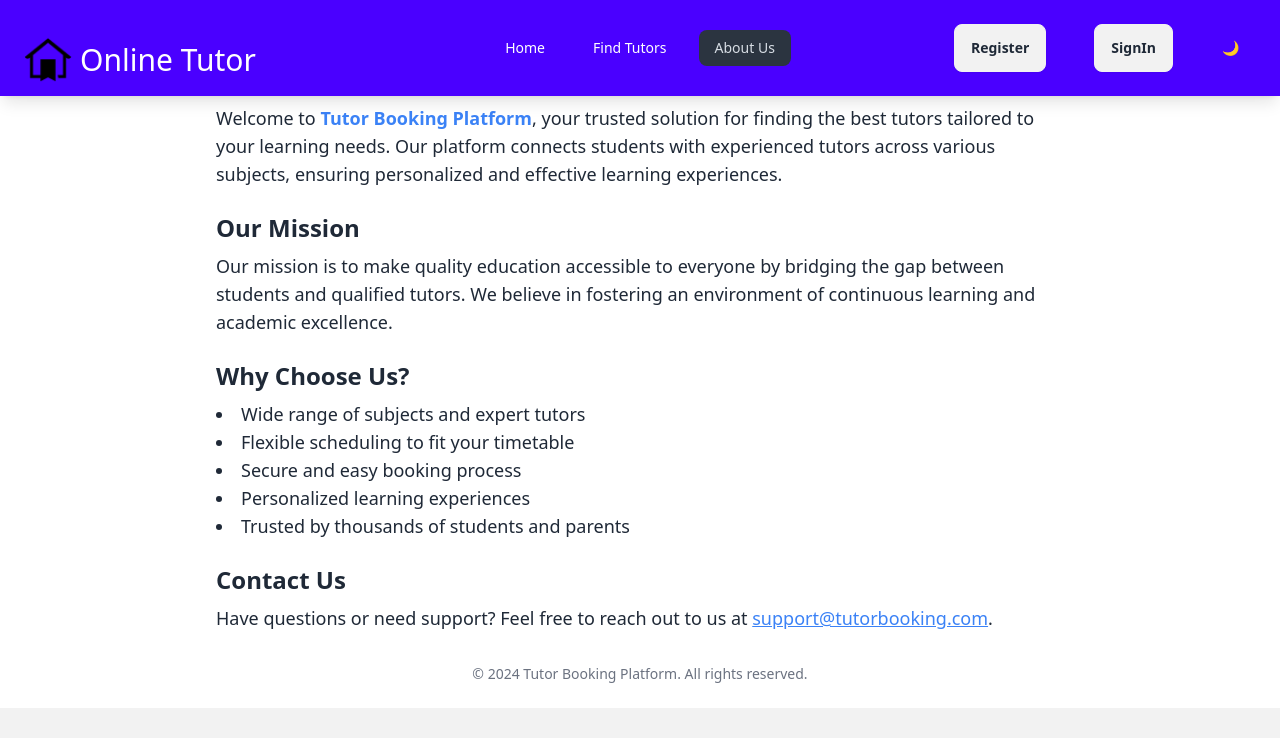
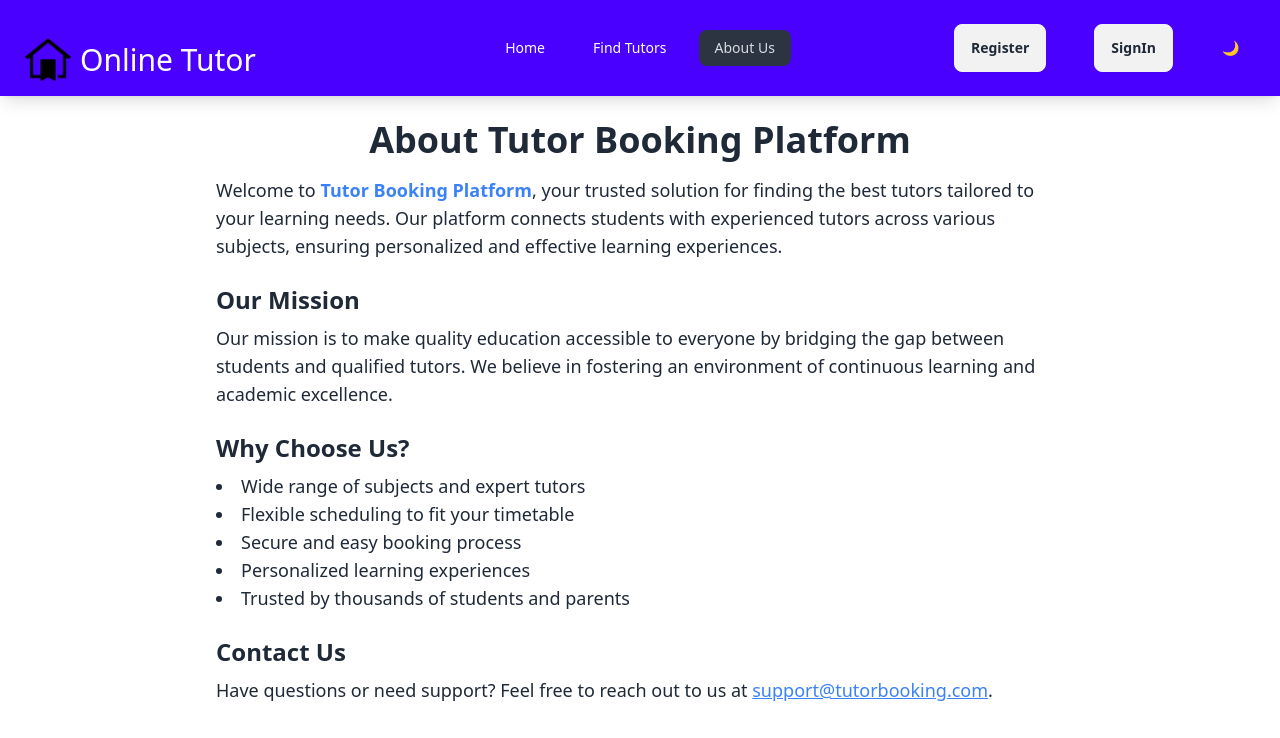
Before and after one commit to DreamerHridoy/Tutor-Booking-Platfrom, a React (Vite) app: page /about in a window 1280 px wide. Shown: the top 738 px of the page. Built offline with nearby package versions, Linux system fonts and the light colour scheme; no server answers.

Commit message:
changes done

```diff
--- a/src/pages/MyTutorials/About us/About.jsx
+++ b/src/pages/MyTutorials/About us/About.jsx
@@ -2,7 +2,7 @@ import React from "react";
 
 const About = () => {
   return (
-    <div className="max-w-4xl mt-6  mx-auto p-6 text-gray-800 dark:text-gray-200">
+    <div className="max-w-4xl mt-24  mx-auto p-6 text-gray-800 dark:text-gray-200">
       <h1 className="text-4xl font-bold mb-4 text-center">
         About Tutor Booking Platform
       </h1>
--- a/src/pages/Register/Register.jsx
+++ b/src/pages/Register/Register.jsx
@@ -48,7 +48,7 @@ const Register = () => {
   };
 
   return (
-    <div className="hero bg-base-200 min-h-screen mt-8">
+    <div className="hero bg-base-200 min-h-screen  mt-8">
       <div className="hero-content flex-col lg:flex-row-reverse">
         <div className="text-center lg:text-left w-96">
           <Lottie animationData={RegisterLottieData}></Lottie>
```
